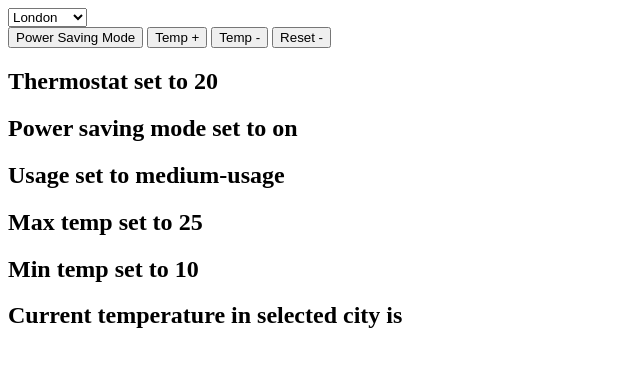
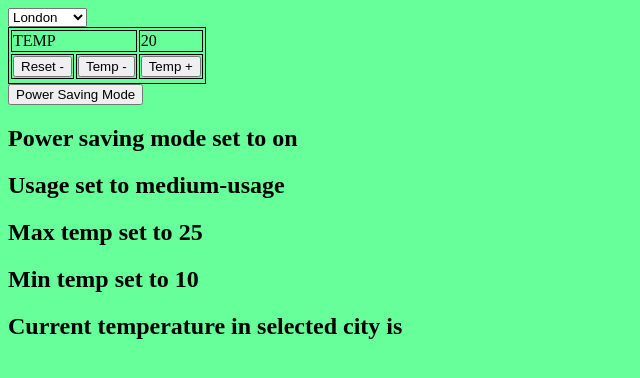
Before and after one commit to jgeorgex/Thermostat, a plain HTML site: page index.html in a window 1280 px wide. Shown: the whole page, without its empty margins (0-640 px from the left). Drawn offline with Linux system fonts and the light colour scheme; no server answers.

Commit message:
create first table

```diff
--- a/index.html
+++ b/index.html
@@ -1,3 +1,16 @@
+<!DOCTYPE html>
+<head>
+  <title>THERMOSTAT</title>
+  <style>
+  body {
+    background-color: #66ff99;
+  }
+  table, th, td {
+    border: 1px solid black;
+  }
+  </style>
+</head>
+<body>
 <section>
   <select id="current-city">
     <option value="2643741">London</option>
@@ -7,15 +20,26 @@
   </select>
 </section>
 
+<table>
+  <tr>
+    <td colspan="2">TEMP</td>
+    <td id="temperature"></td>
+  </tr>
+    <td><button id="reset">Reset -</button></td>
+    <td><button id="down">Temp -</button></td>
+    <td><button id="up">Temp +</button></td>
+  <tr>
+  </tr>
+</table>
 <section>
   <button id="PSM">Power Saving Mode</button>
-  <button id="up">Temp +</button>
+  <!-- <button id="up">Temp +</button>
   <button id="down">Temp -</button>
-  <button id="reset">Reset -</button>
+  <button id="reset">Reset -</button> -->
 </section>
 
 
-<h2> Thermostat set to <span id="temperature"></span></h2>
+<!-- <h2> Thermostat set to <span id="temperature"></span></h2> -->
   <h2> Power saving mode set to <span id="powerMode"></span></h2>
     <h2> Usage set to <span id="usage"> </span></h2>
       <h2> Max temp set to <span id="maxTemp"> </span></h2>
@@ -26,5 +50,5 @@
             <script src="src/jquery.js"></script>
             <script src="src/jq_functions.js"></script>
             <script>runPage()</script>
-
+</body>
       <!-- 9758d85b3e75dcb7d89d5899c106498a -->
```
